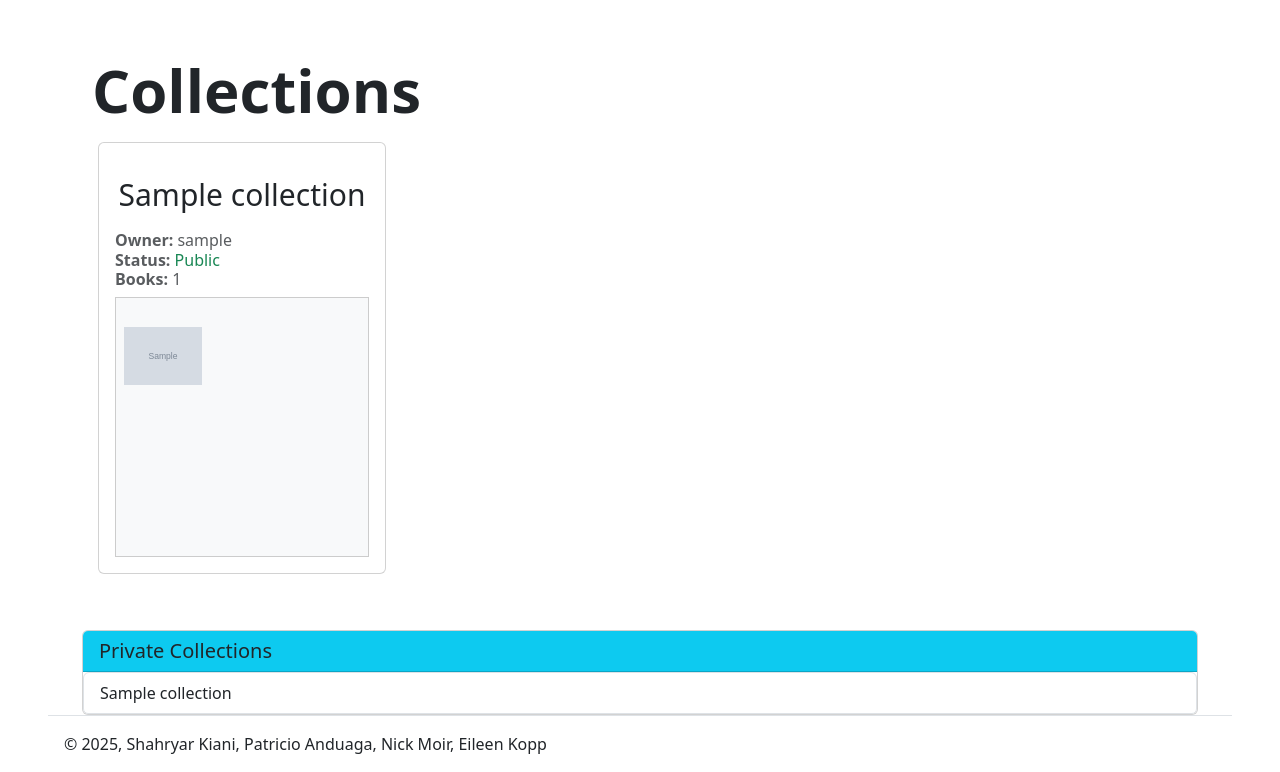
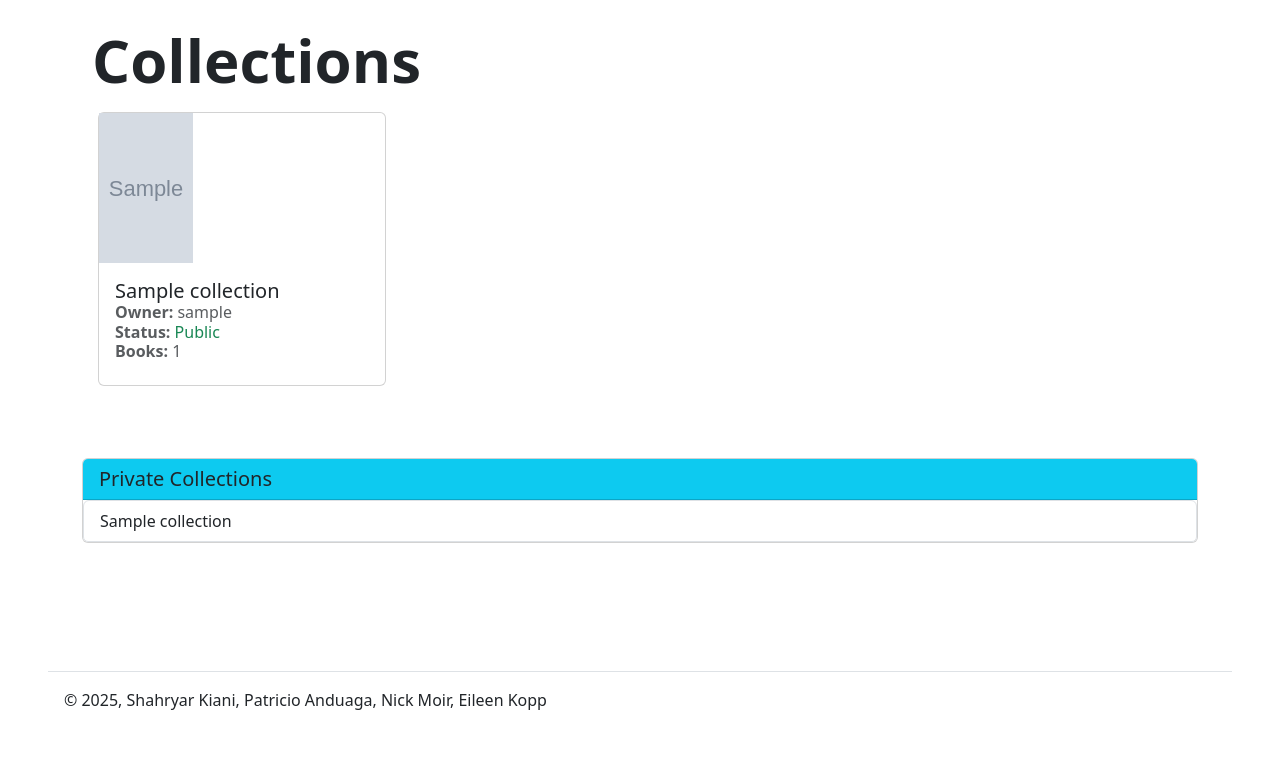
Before and after one commit to PatricioA-2004/Library-Website, a Django app: template lending/templates/lending/collection_list.html in a window 1280 px wide. Shown: the part 72-844 px from the top of the page. After the commit the page ends 782 px from the top, so only its background shows below. Run offline with Django 3.2, Linux system fonts and the light colour scheme; the template is opened without the code that fills it: most values are stand-ins (such as "Sample title", 1, 10 or a date in 2020); grey boxes marked "Sample" are stand-in pictures; some libraries are stand-ins or nearby versions.

Commit message:
Updated collection list without placeholders

```diff
--- a/lending/templates/lending/collection_list.html
+++ b/lending/templates/lending/collection_list.html
@@ -5,40 +5,52 @@
 {% block content %}
 <div class="container">
     <!--Heading-->
-    <div class="d-flex mt-4" style="padding-top: 30px; padding-left: 10px;">
+    <div class="d-flex mt-4" style=" padding-left: 10px;">
         <div class="flex-grow-1">
             <h2 class="mb-0" style="font-weight: bold; font-size: 60px;">Collections</h2>
         </div>
         <!--Create Collection Button-->
         <div class="ms-auto">
             {% if not request.user.is_anonymous %}
-            <a href="{% url 'lending:create_collection' %}" class="btn btn-success mt-4">
+            <a href="{% url 'lending:create_collection' %}" class="btn btn-primary mt-4">
                 Create New Collection
             </a>
             {% endif %}
         </div>
     </div>
 
-    <style>
-        .scrollable-box {
-            overflow-y: auto;
-            overflow-x: hidden;
-            border: 1px solid #ccc;
-            padding: 10px;
-        }
-    </style>
-
     <div class="row">
         {% for collection in collections %}
-        <div class="col-3 mb-4">
+        <div class="col-3 mb-2">
             <!--Card Info-->
             <a href="{% url 'lending:collection_detail' collection.id %}" class="text-decoration-none">
-                <div class="card m-3 h-100 border-1  transition hover-shadow position-relative overflow-hidden"
-                style="width: 18rem; min-height: 400px; transition: transform 0.2s ease;">
+                <div class="card m-3 border-1 position-relative" style="width: 18rem; max-height: 310px;">
+                    <!--Book Covers-->
+                    <div class="d-flex">
+                        {% for book in collection.books.all|slice:"3" %}
+                        <div class="text-center" style="width: 33%; object-fit: cover;">
+                            {% if book.book_cover %}
+                            <img src="{{ book.book_cover.url }}" class="img-fluid"
+                                style="height: 150px; width: auto; max-width: 100%;">
+                            {% else %}
+                            <div class="d-flex flex-column align-items-center justify-content-center mx-auto"
+                                style="height: 100px; width: 60px; background-color: #e9ecef;">
+                                <small>No cover</small>
+                            </div>
+                            {% endif %}
+                        </div>
+                        {% empty %}
+                        <div class="w-100 h-100 d-flex justify-content-center"
+                            style="padding-top: 22%; padding-bottom: 22%;">
+                            <small class="text-muted">No Books in Collection</small>
+                        </div>
+                        {% endfor %}
+                    </div>
                     <div class="card-body d-flex flex-column">
                         <!--Collection Info-->
-                        <h5 class="card-title text-center mb-1 d-flex justify-content-center align-items-center" style="font-size: 30px;
-                        min-height: 72px;">{{ collection.collection_name|truncatechars:25 }}</h5>
+                        <h6 class="card-title mb-1 d-flex text-dark" style="font-size: 20px;">
+                            {{ collection.collection_name|truncatechars:25 }}
+                        </h6>
                         <h6 class="card-subtitle mb-1 text-muted">
                             <strong>Owner:</strong> {{ collection.owner.username }}
                         </h6>
@@ -53,28 +65,7 @@
                         <h6 class="card-subtitle mb-2 text-muted">
                             <strong>Books:</strong> {{ collection.books.count }}
                         </h6>
-                        <!--Book Covers-->
-                        <div class="scrollable-box p-2" style="height: 100%; background-color: #f8f9fa;">
-                            <div class="d-flex flex-wrap">
-                                {% for book in collection.books.all %}
-                                <div class="text-center mb-2" style="width: 33%;">
-                                    {% if book.book_cover %}
-                                    <img src="{{ book.book_cover.url }}" class="img-fluid mx-auto d-block"
-                                        style="height: 100px; width: auto; max-width: 100%; object-fit: contain;">
-                                    {% else %}
-                                    <div class="d-flex flex-column align-items-center justify-content-center mx-auto"
-                                        style="height: 100px; width: 60px; background-color: #e9ecef;">
-                                        <small>No cover</small>
-                                    </div>
-                                    {% endif %}
-                                </div>
-                                {% empty %}
-                                <div class="w-100 h-100 d-flex justify-content-center" style="padding-top: 35%;">
-                                    <small class="text-muted">No Books in Collection</small>
-                                </div>
-                                {% endfor %}
-                            </div>
-                        </div>
+
                     </div>
                 </div>
             </a>
```
